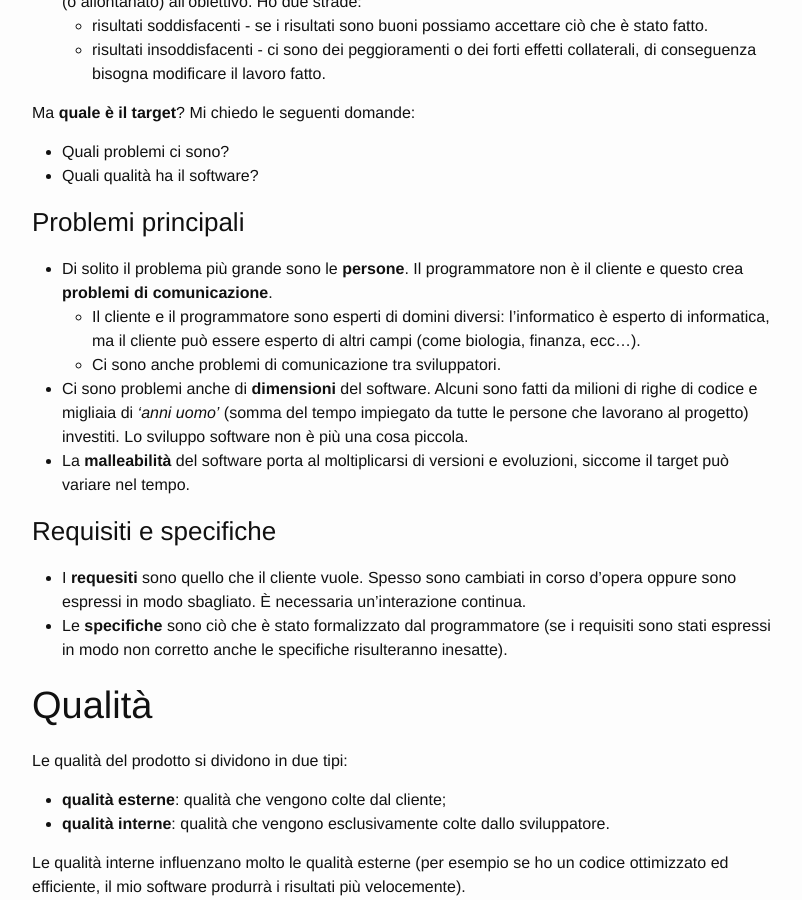
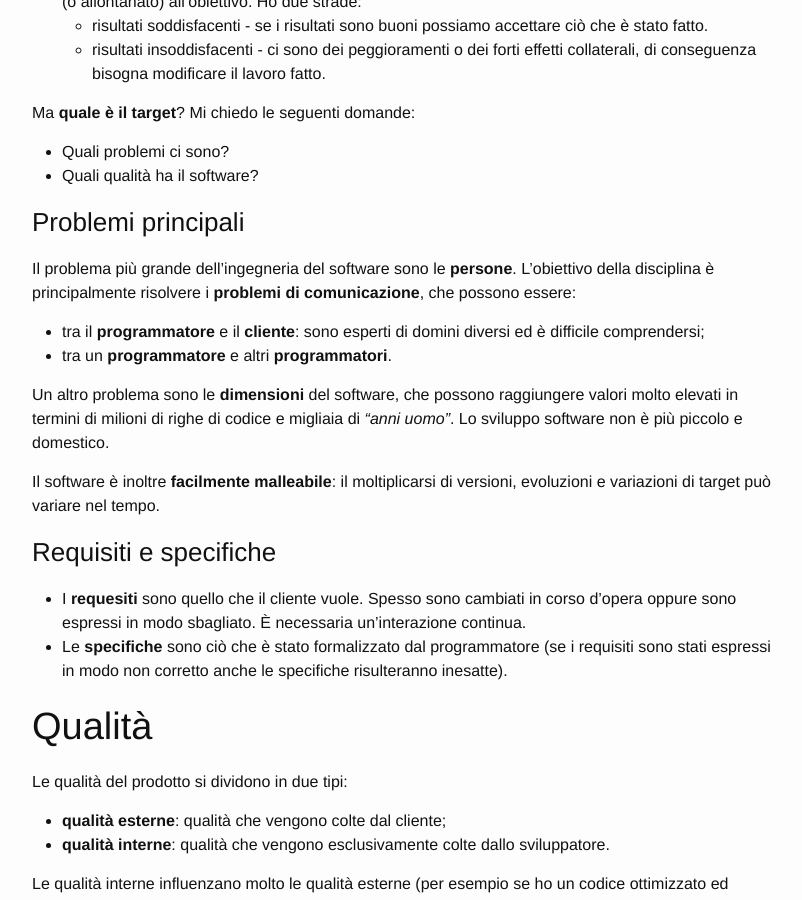
Before and after one commit to MarcoBuster/sweng, a Jekyll site: the page built from _posts/2022-10-03-introduzione.md, in a window 1280 px wide and 900 px high, scrolled down 1827 px. Shown: the whole window, without its empty margins (238-1040 px from the left). Built offline with Jekyll 4.4.1, drawn with Linux system fonts in a browser that asks for light colours; the table of contents is made by our own code.

Commit message:
Rewrite 'Problemi principali'

```diff
--- a/_posts/2022-10-03-introduzione.md
+++ b/_posts/2022-10-03-introduzione.md
@@ -48,11 +48,14 @@ Ma __quale è il target__? Mi chiedo le seguenti domande:
 - Quali qualità ha il software?
 
 ### Problemi principali
-- Di solito il problema più grande sono le __persone__. Il programmatore non è il cliente e questo crea __problemi di comunicazione__.
-    - Il cliente e il programmatore sono esperti di domini diversi: l'informatico è esperto di informatica, ma il cliente può essere esperto di altri campi (come biologia, finanza, ecc...).
-    - Ci sono anche problemi di comunicazione tra sviluppatori.
-- Ci sono problemi anche di __dimensioni__ del software. Alcuni sono fatti da milioni di righe di codice e migliaia di _'anni uomo'_ (somma del tempo impiegato da tutte le persone che lavorano al progetto) investiti. Lo sviluppo software non è più una cosa piccola.
-- La __malleabilità__ del software porta al moltiplicarsi di versioni e evoluzioni, siccome il target può variare nel tempo.
+Il problema più grande dell'ingegneria del software sono le __persone__.
+L'obiettivo della disciplina è principalmente risolvere i __problemi di comunicazione__, che possono essere:
+- tra il __programmatore__ e il __cliente__: sono esperti di domini diversi ed è difficile comprendersi;
+- tra un __programmatore__ e altri __programmatori__.
+
+Un altro problema sono le __dimensioni__ del software, che possono raggiungere valori molto elevati in termini di milioni di righe di codice e migliaia di _"anni uomo"_. Lo sviluppo software non è più piccolo e domestico.
+
+Il software è inoltre __facilmente malleabile__: il moltiplicarsi di versioni, evoluzioni e variazioni di target può variare nel tempo.
 
 ### Requisiti e specifiche
 - I __requesiti__ sono quello che il cliente vuole. Spesso sono cambiati in corso d'opera oppure sono espressi in modo sbagliato. È necessaria un'interazione continua.
```
